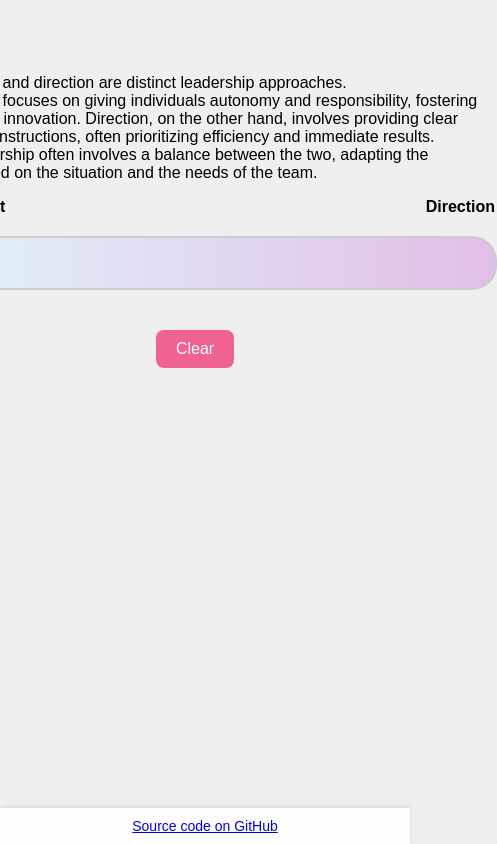
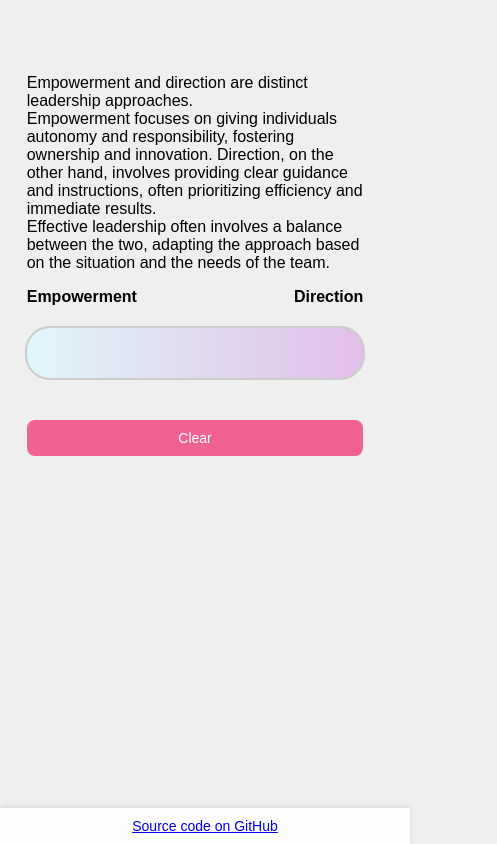
Before and after one commit to x4d3/empowerement-vs-direction, a plain HTML site: page index.html in a window 390 px wide. Shown: the whole page, 497 px wide, since content can reach past the window. Drawn offline with Linux system fonts and the light colour scheme.

Commit message:
Make it mobile friendly

```diff
--- a/index.html
+++ b/index.html
@@ -1,6 +1,7 @@
 <!DOCTYPE html>
 <html lang="en">
 <head>
+    <meta name="viewport" content="width=device-width, initial-scale=1.0">
     <meta charset="UTF-8">
     <title>Star Scale</title>
     <style>
@@ -15,7 +16,8 @@
 
         #scale {
             position: relative;
-            width: 600px;
+            width: 100%;
+            max-width: 600px;
             height: 50px;
             background: linear-gradient(to right, #e0f7fa, #e1bee7);
             border: 2px solid #ccc;
@@ -27,7 +29,8 @@
         .label {
             display: flex;
             justify-content: space-between;
-            width: 600px;
+            width: 100%;
+            max-width: 600px;
 
         }
 
@@ -66,6 +69,24 @@
 
         #clearBtn:hover {
             background-color: #ec407a;
+        }
+        @media (max-width: 640px) {
+            #scale, .label {
+                width: 90%;
+            }
+
+            #clearBtn {
+                width: 90%;
+                font-size: 14px;
+            }
+
+            .star {
+                font-size: 20px;
+            }
+
+            .number {
+                font-size: 10px;
+            }
         }
     </style>
 </head>
```
